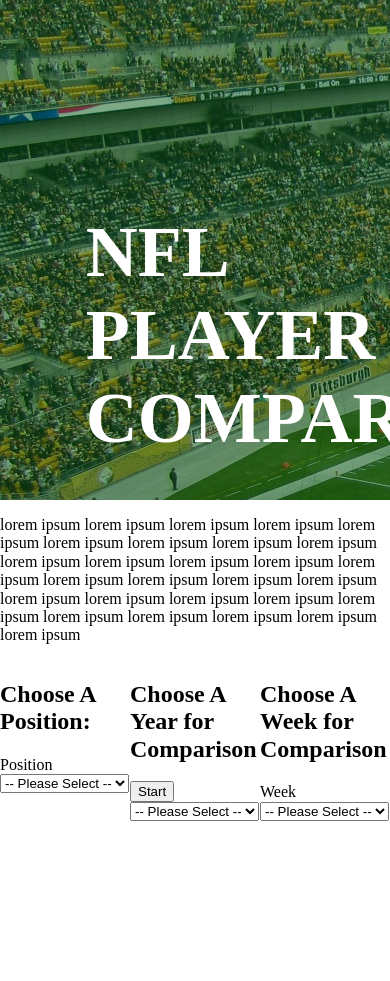
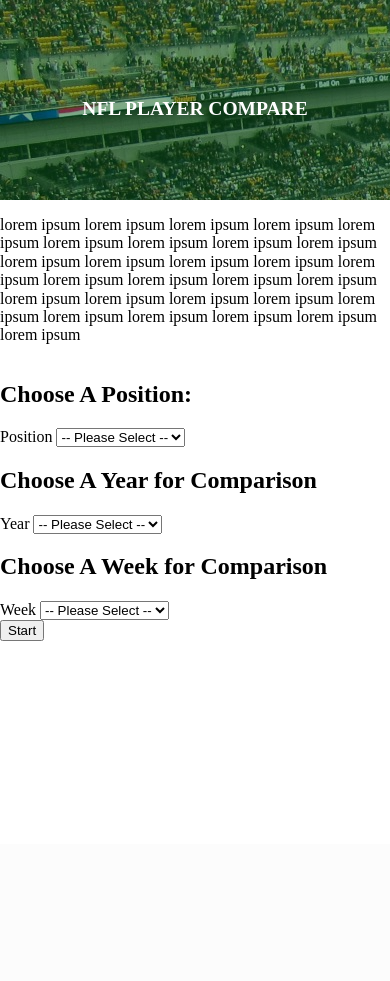
Before and after one commit to GrimmOutlook/player-compare, a PHP site: page /practice.html in a window 390 px wide. After the commit the page ends 641 px from the top, so only its background shows below. Run offline with PHP 8.4, Linux system fonts and the light colour scheme; some libraries are stand-ins or nearby versions.

Commit message:
Added media queries for front page and popup.  Front page works, popup doesn't yet.

```diff
--- a/js/app.js
+++ b/js/app.js
@@ -257,7 +257,7 @@ function selectCompare(){
 
 function closePopup(){
   $('#close').on('click', function() {
-  $('.overlay').removeClass('is-on');
+    $('.overlay').removeClass('is-on');
   });
 }
 
--- a/stylesheets/main.css
+++ b/stylesheets/main.css
@@ -9,6 +9,53 @@ body {
 
 /* ------------------------   Grid Layout for choose.html  ----------------------*/
 
+  /*------------ Mobile Stack -----------*/
+#choose-container {
+    display: grid;
+    grid-template-columns: 1fr;
+    /*grid-template-rows: 500px min-content 120px 40px 120px 40px;*/
+    grid-template-rows: auto;
+    grid-template-areas:
+      "big-image"
+      "instructions"
+      "form-position"
+      "form-year"
+      "form-week"
+      "select-button"
+      "."
+      "form-playerOne"
+      "form-playerTwo"
+      "."
+      "compare-button"
+      ".";
+    /*grid-gap: 10px;*/
+  }
+
+  .big-image {
+    height: 200px;
+    max-width: 100%;
+    background-image: linear-gradient(
+        rgba(0, 85, 15, 0.5),
+        rgba(0, 85, 15, 0.5)
+      ),
+    url('../images/heinzfield.jpg');
+    text-align: center;
+  }
+
+  .big-image h1 {
+    font-weight: 900;
+    color: white;
+    text-transform: uppercase;
+    margin: auto;
+    padding-top: 25%;
+    /*position: fixed;
+    top: 25%;
+    left: 22%;*/
+    font-size: 5vw;
+  }
+
+/*------------  Laptop / Desktop  -----------*/
+@media only screen and (min-width: 750px) {
   #choose-container {
     display: grid;
     grid-template-columns: 1fr 1fr 1fr;
@@ -25,10 +72,6 @@ body {
   }
 
   .big-image {
-  grid-area: big-image;
-}
-
-.big-image {
     height: 500px;
     max-width: 100%;
     background-image: linear-gradient(
@@ -43,10 +87,16 @@ body {
     color: white;
     text-transform: uppercase;
     margin: auto;
-  position: fixed;
+    padding-top: 15%;
+    /*position: fixed;
     top: 25%;
-  left: 22%;
+    left: 22%;*/
     font-size: 4.5rem;
+  }
+}
+
+.big-image {
+  grid-area: big-image;
 }
 
 .instructions {
```
Also changed, not shown: other parts of stylesheets/main.css (+65 -0 lines). Lines whose indentation alone changed are shown as unchanged.
